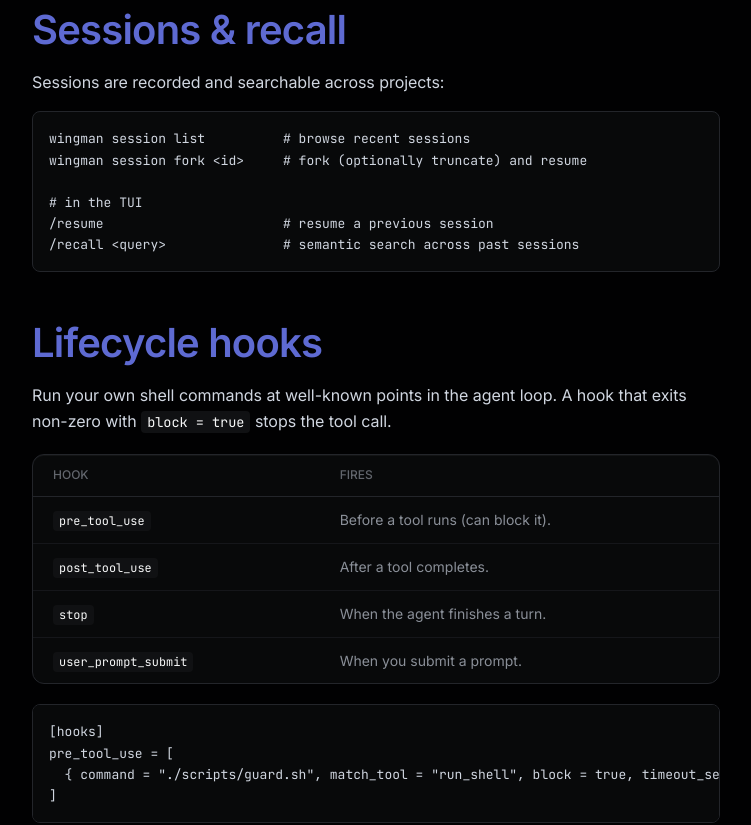
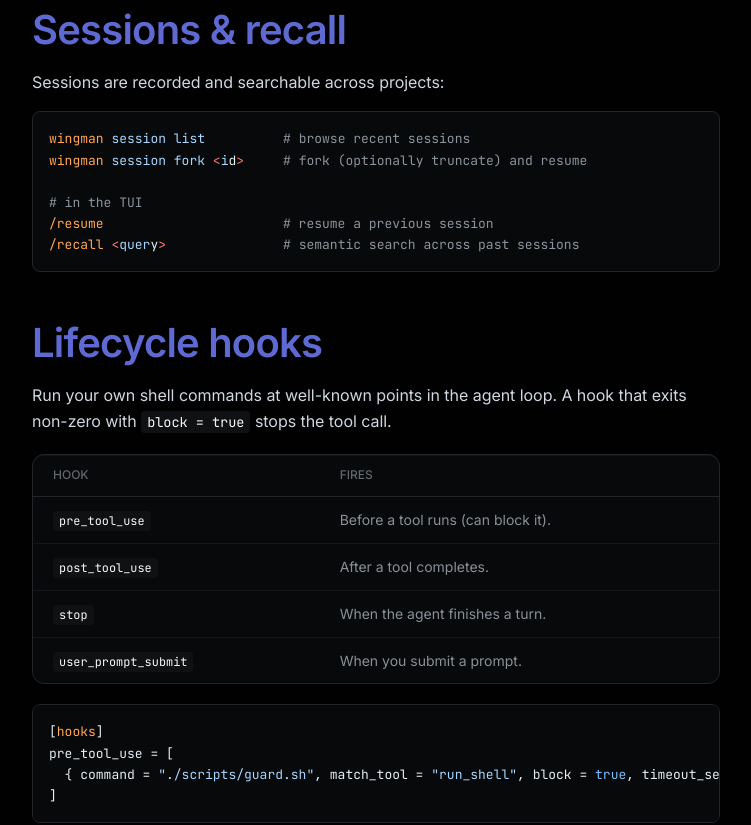
Before and after one commit to vedantnimbarte/wingman-frontend, a Next.js app in the folder web/: page /docs/memory in a window 1280 px wide. Shown: the part 1420-2245 px from the top of the page, without its empty margins (264-1015 px from the left). Built offline with nearby package versions, Linux system fonts and the light colour scheme; no server answers.

Commit message:
feat(web): build-time syntax highlighting (Shiki)
CodeBlock is now an async server component highlighting via Shiki at build
time — zero highlighter JS on the client — with a copy button. TOML blocks
tagged with lang.

```diff
--- a/web/app/docs/configuration/page.tsx
+++ b/web/app/docs/configuration/page.tsx
@@ -31,7 +31,7 @@
       </p>
 
       <DocHeading as="h2" id="example">Example config.toml</DocHeading>
-      <CodeBlock>{`default_provider = "anthropic"
+      <CodeBlock lang="toml">{`default_provider = "anthropic"
 default_model    = "claude-opus-4-8"
 permission_mode  = "read-only"      # read-only | plan | auto-edit | yolo
 
--- a/web/app/docs/memory/page.tsx
+++ b/web/app/docs/memory/page.tsx
@@ -77,7 +77,7 @@
           ["user_prompt_submit", "When you submit a prompt."],
         ]}
       />
-      <CodeBlock>{`[hooks]
+      <CodeBlock lang="toml">{`[hooks]
 pre_tool_use = [
   { command = "./scripts/guard.sh", match_tool = "run_shell", block = true, timeout_secs = 10 },
 ]`}</CodeBlock>
--- a/web/app/docs/pilot/page.tsx
+++ b/web/app/docs/pilot/page.tsx
@@ -55,7 +55,7 @@
 
       <DocHeading as="h2" id="config">Configuring pilot</DocHeading>
       <p>Tune concurrency, budget, and models under <Code>[pilot]</Code>:</p>
-      <CodeBlock>{`[pilot]
+      <CodeBlock lang="toml">{`[pilot]
 tier                  = "copilot"    # host | copilot | autopilot | assist
 worker_model          = "claude-haiku-4-5"
 max_concurrent_agents = 4
--- a/web/app/docs/providers/page.tsx
+++ b/web/app/docs/providers/page.tsx
@@ -54,7 +54,7 @@
 # probes localhost for Ollama (11434), LM Studio (1234), vLLM (8000)
 # and prints the models each exposes`}</CodeBlock>
       <p>Or point a provider at a custom endpoint in config:</p>
-      <CodeBlock>{`# ~/.wingman/config.toml
+      <CodeBlock lang="toml">{`# ~/.wingman/config.toml
 [providers.ollama]
 base_url = "http://localhost:11434/v1"
 model = "llama3.1"`}</CodeBlock>
@@ -67,7 +67,7 @@
         Or from the CLI with <Code>--model</Code>. Set a fallback chain so the runtime walks to the
         next model on failure (see <Link href="/docs/configuration">Configuration → router</Link>):
       </p>
-      <CodeBlock>{`[router]
+      <CodeBlock lang="toml">{`[router]
 fallback_models = ["openai/gpt-4.1", "openrouter/anthropic/claude-opus-4-8"]`}</CodeBlock>
     </DocPage>
   );
--- a/web/app/docs/tools-mcp/page.tsx
+++ b/web/app/docs/tools-mcp/page.tsx
@@ -41,7 +41,7 @@
         Declare Model Context Protocol servers in config. Their tools are namespaced{" "}
         <Code>mcp__&lt;server&gt;__&lt;tool&gt;</Code> and dispatched exactly like built-ins.
       </p>
-      <CodeBlock>{`# ~/.wingman/config.toml
+      <CodeBlock lang="toml">{`# ~/.wingman/config.toml
 
 # stdio transport
 [mcp.github]
--- a/web/components/ui/CodeBlock.tsx
+++ b/web/components/ui/CodeBlock.tsx
@@ -1,45 +1,30 @@
-"use client";
+import { cn } from "@/lib/cn";
+import { highlight } from "@/lib/highlighter";
+import { CopyButton } from "./CopyButton";
 
-import { useState } from "react";
-import { cn } from "@/lib/cn";
-
-/** Multi-line code with a copy button (config/command snippets). */
-export function CodeBlock({
+/**
+ * Multi-line code with build-time Shiki highlighting and a copy button.
+ * Async server component — no highlighter code ships to the client.
+ */
+export async function CodeBlock({
   children,
+  lang = "bash",
   className,
   copyable = true,
 }: {
   children: string;
+  lang?: string;
   className?: string;
   copyable?: boolean;
 }) {
-  const [copied, setCopied] = useState(false);
-
-  async function copy() {
-    try {
-      await navigator.clipboard.writeText(children);
-      setCopied(true);
-      setTimeout(() => setCopied(false), 1600);
-    } catch {
-      /* clipboard blocked — text is still selectable */
-    }
-  }
-
+  const html = await highlight(children, lang);
   return (
     <div className={cn("group relative my-4", className)}>
-      <pre className="overflow-x-auto rounded-md border border-hairline bg-surface-1 p-4 pr-12 font-mono text-mono leading-relaxed text-ink-muted">
-        <code>{children}</code>
-      </pre>
-      {copyable ? (
-        <button
-          type="button"
-          onClick={copy}
-          aria-label="Copy code"
-          className="absolute right-2 top-2 rounded-md border border-hairline bg-surface-2 px-2 py-1 text-caption text-ink-subtle opacity-0 transition-opacity hover:text-ink focus-visible:opacity-100 group-hover:opacity-100"
-        >
-          {copied ? "Copied" : "Copy"}
-        </button>
-      ) : null}
+      <div
+        className="overflow-x-auto rounded-md border border-hairline bg-surface-1 p-4 pr-12 font-mono text-mono leading-relaxed [&_code]:!bg-transparent [&_pre]:!m-0 [&_pre]:!bg-transparent"
+        dangerouslySetInnerHTML={{ __html: html }}
+      />
+      {copyable ? <CopyButton code={children.replace(/\n$/, "")} /> : null}
     </div>
   );
 }
--- /dev/null
+++ b/web/components/ui/CopyButton.tsx
@@ -0,0 +1,27 @@
+"use client";
+
+import { useState } from "react";
+
+/** Small copy button used on code blocks (client — clipboard access). */
+export function CopyButton({ code }: { code: string }) {
+  const [copied, setCopied] = useState(false);
+  async function copy() {
+    try {
+      await navigator.clipboard.writeText(code);
+      setCopied(true);
+      setTimeout(() => setCopied(false), 1600);
+    } catch {
+      /* clipboard blocked — text is still selectable */
+    }
+  }
+  return (
+    <button
+      type="button"
+      onClick={copy}
+      aria-label="Copy code"
+      className="absolute right-2 top-2 rounded-md border border-hairline bg-surface-2 px-2 py-1 text-caption text-ink-subtle opacity-0 transition-opacity hover:text-ink focus-visible:opacity-100 group-hover:opacity-100"
+    >
+      {copied ? "Copied" : "Copy"}
+    </button>
+  );
+}
--- /dev/null
+++ b/web/lib/highlighter.ts
@@ -0,0 +1,23 @@
+import { createHighlighter, type Highlighter } from "shiki";
+
+// One cached highlighter for the whole build. Highlighting happens at build
+// time (SSG) — no Shiki code ships to the client.
+
+const LANGS = ["bash", "toml", "json", "rust", "tsx", "ini"];
+const THEME = "github-dark-default";
+
+let hp: Promise<Highlighter> | null = null;
+
+function get(): Promise<Highlighter> {
+  if (!hp) hp = createHighlighter({ themes: [THEME], langs: LANGS });
+  return hp;
+}
+
+export async function highlight(code: string, lang: string): Promise<string> {
+  const h = await get();
+  const safe = LANGS.includes(lang) ? lang : "text";
+  return h.codeToHtml(code.replace(/\n$/, ""), {
+    lang: safe,
+    theme: THEME,
+  });
+}
```
